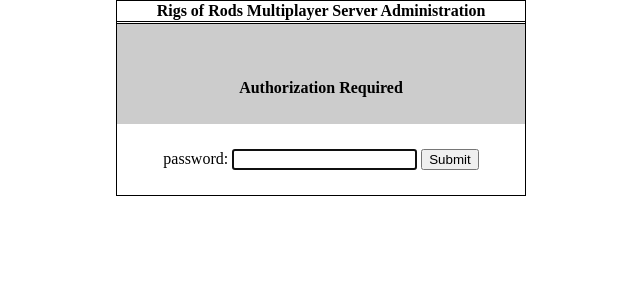
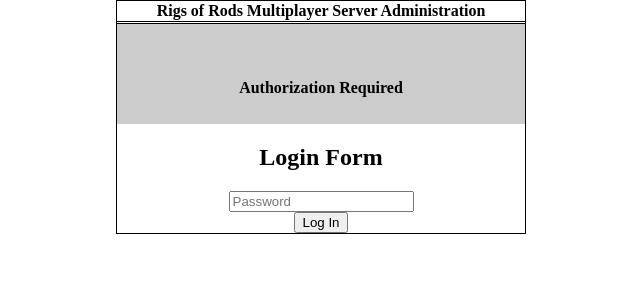
Before and after one commit to thatrorguy/rormpservadmin, a PHP site: page / in a window 1280 px wide. Shown: the top 300 px of the page, without its empty margins (319-959 px from the left). Run offline with PHP 8.4, Linux system fonts and the light colour scheme; data that the repository does not hold is empty.

Commit message:
Updated the Password Screen/Homepage

```diff
--- a/index.php
+++ b/index.php
@@ -70,11 +70,18 @@
 			else
 			{
 				$title = 'Authorization Required';
-				$content = '<form method="post" action="?action=login" style="padding: 25px;">
-									<label for="password">password: </label>
-									<input type="password" name="password" autofocus />
-									<input type="submit" name="submit" />
-								</form>';
+				$content = '<div class="login-clean">
+								<form method="post" action="?action=login">
+								<h2 class="sr-only">Login Form</h2>
+								<div class="illustration"><i class="icon-lock"></i></div>
+								<div class="form-group">
+									<input type="password" name="password" placeholder="Password" class="form-control" />
+								</div>
+								<div class="form-group">
+									<button class="btn btn-primary btn-block" type="submit">Log In</button>
+								</div>
+								</form>
+							</div>';
 				$parentText = '';
 				$parentLink = '';
 				$serverstatus = 'empty';
@@ -95,11 +102,18 @@
 			);
 			setcookie($cookieData['name'],$cookieData['value'],$cookieData['expire'],$cookieData['path'],$cookieData['domain']);
 			$title = 'Authorization Required';
-			$content = '<form method="post" action="?action=login" style="padding: 25px;">
-								<label for="password">password: </label>
-								<input type="password" name="password" autofocus />
-								<input type="submit" name="submit" />
-							</form>';
+			$content = '<div class="login-clean">
+							<form method="post" action="?action=login">
+							<h2 class="sr-only">Login Form</h2>
+							<div class="illustration"><i class="icon-lock"></i></div>
+							<div class="form-group">
+								<input type="password" name="password" placeholder="Password" class="form-control" />
+							</div>
+							<div class="form-group">
+								<button class="btn btn-primary btn-block" type="submit">Log In</button>
+							</div>
+							</form>
+						</div>';
 			$parentText = '';
 			$parentLink = '';
 			$serverstatus = 'empty';
```
Also changed, not shown: Login-Form-Clean.css (added, +68 -0 lines).
